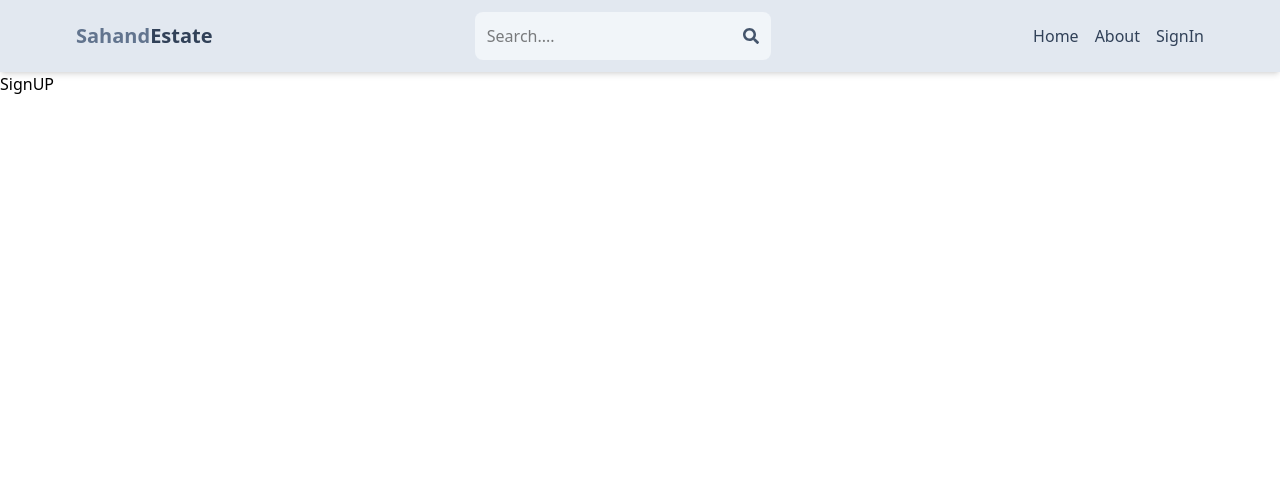
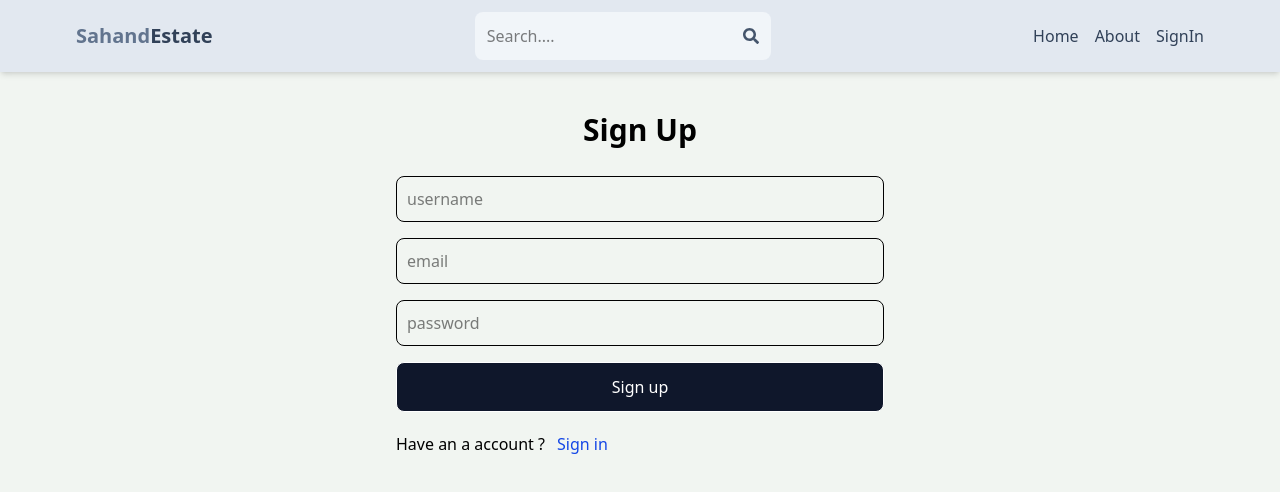
Before and after one commit to abudi47/MERN-estate, a React (Vite) app in the folder client/: page /sign-up in a window 1280 px wide. Shown: the top 492 px of the page. Built offline with nearby package versions, Linux system fonts and the light colour scheme.

Commit message:
complete signup page ui

```diff
--- a/client/src/index.css
+++ b/client/src/index.css
@@ -1 +1,5 @@
 @import "tailwindcss";
+
+body {
+  background-color: rgb(241, 245, 241);
+}
--- a/client/src/pages/SignUp.jsx
+++ b/client/src/pages/SignUp.jsx
@@ -1,7 +1,38 @@
-import React from 'react'
+import React from "react";
+import { Link } from "react-router-dom";
 
 export default function SignUP() {
   return (
-    <div>SignUP</div>
-  )
+    <div className="p-3 max-w-lg mx-auto">
+      <h1 className="font-semibold text-center my-7 text-3xl ">Sign Up</h1>
+      <form className="flex flex-col gap-4 ">
+        <input
+          type="text"
+          className="border p-2.5 rounded-lg"
+          placeholder="username"
+        />
+        <input
+          type="email"
+          className="border p-2.5 rounded-lg"
+          placeholder="email"
+        />
+        <input
+          type="password"
+          className="border p-2.5 rounded-lg"
+          placeholder="password"
+        />
+        <button className="bg-slate-900 text-white p-3 border rounded-lg hover:opacity-95 disabled:opacity-55">
+          Sign up
+        </button>
+      </form>
+
+      <div className="flex gap-3 mt-5">
+        <p>Have an a account ?</p>
+        <Link to={'/sign-in'}>
+          <span className="text-blue-700">Sign in</span>
+
+        </Link>
+      </div>
+    </div>
+  );
 }
```
